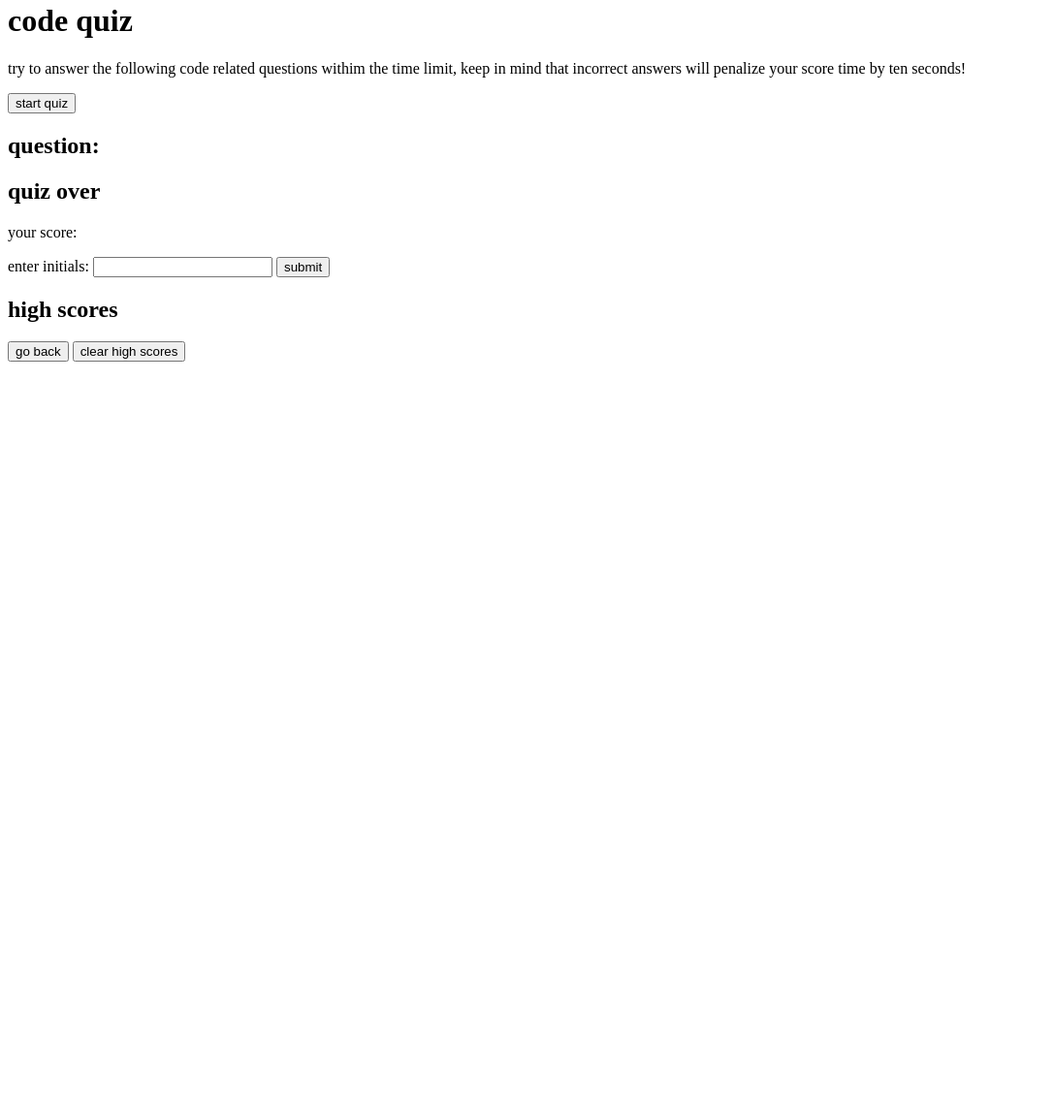
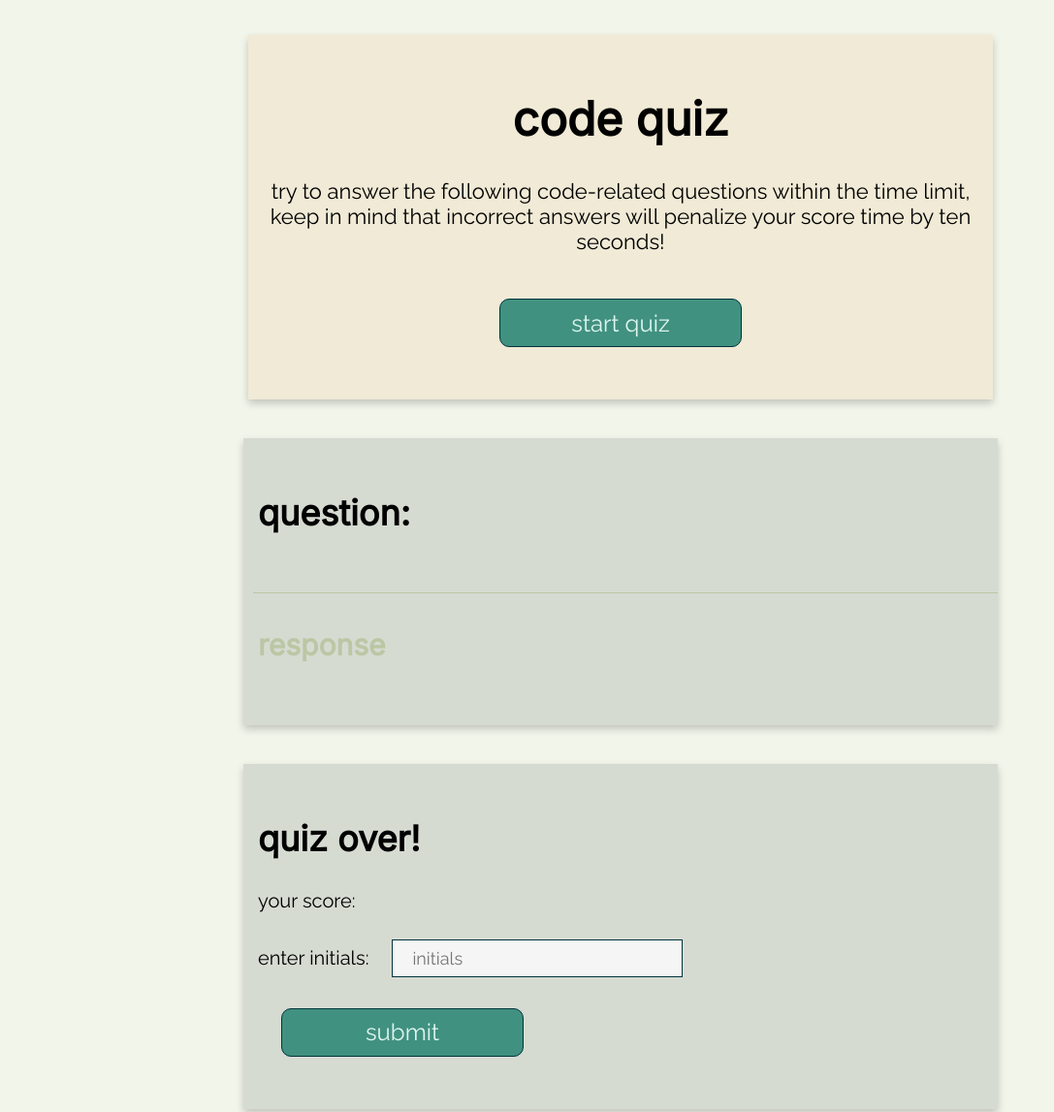
Before and after one commit to carlos-2mm/js-fundamentals-quiz, a plain HTML site: page index.html in a window 1280 px wide. Shown: the part 86-1233 px from the top of the page at 97% size, without its empty margins (0-1087 px from the left). Before the commit the page ends 800 px from the top, so only its background shows below. Drawn offline with Linux system fonts and the light colour scheme.

Commit message:
Incorporated CSS code to enhance the appearance of the HTML file and provide better styling.

```diff
--- a/assets/css/style.css
+++ b/assets/css/style.css
@@ -0,0 +1,103 @@
+body {
+    background-color: #F2F5EA;
+}
+
+.card-p {
+    padding: 5px;
+    flex: content;
+    display: flex;
+    justify-content: space-around;
+    font-family: 'Inter', sans-serif;
+    font-size: 20px;
+}
+
+h1 {
+    font-size: 48px;
+    font-family: 'Inter', sans-serif;
+}
+
+h2 {
+    font-size: 36px;
+    font-family: 'Inter', sans-serif;
+}
+
+.txt {
+    font-size: 22px;
+    font-family: 'Raleway', sans-serif;
+}
+
+h3 {
+    font-size: 30px;
+    font-family: 'Inter', sans-serif;
+}
+
+.score {
+    font-size: 20px;
+    font-family: 'Raleway', sans-serif;
+}
+
+
+button {
+    margin: 24px;
+    width: 250px;
+    height: 50px;
+    cursor: pointer;
+    font-size: 24px;
+    background-color: #419180;
+    color: #DEF6EF;
+    border: 1px solid #02333C;
+    border-radius: 10px;
+    font-family: 'Raleway', sans-serif;
+}
+
+input {
+    background-color: whitesmoke;
+    font-family: 'Raleway',sans-serif;
+}
+
+#initials {
+    width: 300px;
+    padding: 8px 20px;
+    margin: 8px 20px;
+    box-sizing: border-box;
+    font-size: 18px;
+    border: 1px solid #02333C;
+}
+
+.container {
+    padding-top: 20px;
+    display: block;
+    margin: 40px auto;
+    text-align: center;
+    box-shadow: 0 4px 8px 0 rgba(0,0,0,0.2);
+    transition: 0.3s;
+    width: 60vw;
+    background-color: #f0ead6;
+}
+
+.container-q{
+    padding-top: 20px;
+    padding-left: 10px;
+    display: block;
+    margin: 40px auto;
+    text-align: left;
+    box-shadow: 0 4px 8px 0 rgba(0,0,0,0.2);
+    transition: 0.3s;
+    width: 60vw;
+    background-color: #D6dbd2;
+}
+
+.card-contents {
+    padding: 5px 5px 30px 5px;
+}
+
+.card-response {
+    padding: 5px;
+    border-top: 1px solid #BBC7A4;
+    text-align: left;
+}
+
+#response {
+    padding-bottom: 30px;
+    color: #BBC7A4;
+}
--- a/index.html
+++ b/index.html
@@ -1,39 +1,54 @@
 <!DOCTYPE html>
 <html>
     <head>
+        <meta charset="UTF-8">
+        <meta name="viewport" content="width=device-width, initial-scale=1.0">
         <title>JavaScript Code Quiz</title>
+        <link rel="stylesheet" href="https://fonts.googleapis.com/css2?family=Raleway&display=swap">
+        <link rel="stylesheet" href="https://fonts.googleapis.com/css2?family=Inter&display=swap">
+        <link rel="stylesheet" href="./assets/css/style.css">
     </head>
     <body>
-        <div>
+        <div class="card-p">
             <p>high scores</p>
             <p>time: <span>60</span> seconds</p>
         </div>
-        <div>
+        <div class="container">
+            <div class="card-contents">
                 <h1>code quiz</h1>
-          <p>try to answer the following code related questions withim the time limit, keep in mind that incorrect answers will penalize your score time by ten seconds!</p>
+                <p class="txt">try to answer the following code-related questions within the time limit, keep in mind that incorrect answers will penalize your score time by ten seconds!</p>
                 <button>start quiz</button>
+            </div>
         </div>
 
         <!-- this section is for the quiz questions -->
-        <div>
+        <div class="container-q">
+            <div class="card-contents">
                 <h2>question:</h2>
                 <p> <!-- here will be the questions--></p>
                 <div>
                     <!-- the buttons with the options for the answers will be shown here -->
                 </div>
             </div>
+            <div class="card-response">
+                <h3 id="response">response</h3>
+            </div>
+        </div>
 
         <!-- this section is for the end of the quiz -->
-        <div>
-          <h2>quiz over</h2>
-          <p>your score: <span></span></p>
-          <label>enter initials:</label>
-          <input>
+        <div class="container-q">
+            <div class="card-contents">
+                <h2>quiz over!</h2>
+                <p class="score">your score: <span></span></p>
+                <label class="score">enter initials:</label>
+                <input placeholder="initials" id="initials">
                 <button>submit</button>
+            </div>
         </div>
 
         <!-- this is the last section with the high scores -->
-        <div>
+        <div class="container">
+            <div class="card-contents">
                 <h2>high scores</h2>
                 <ul>
                     <!-- the high scores will be shown -->
@@ -41,6 +56,7 @@
                 <button>go back</button>
                 <button>clear high scores</button>
             </div>
+        </div>
 
       </body>
 </html>
```
Lines whose indentation alone changed are shown as unchanged.
